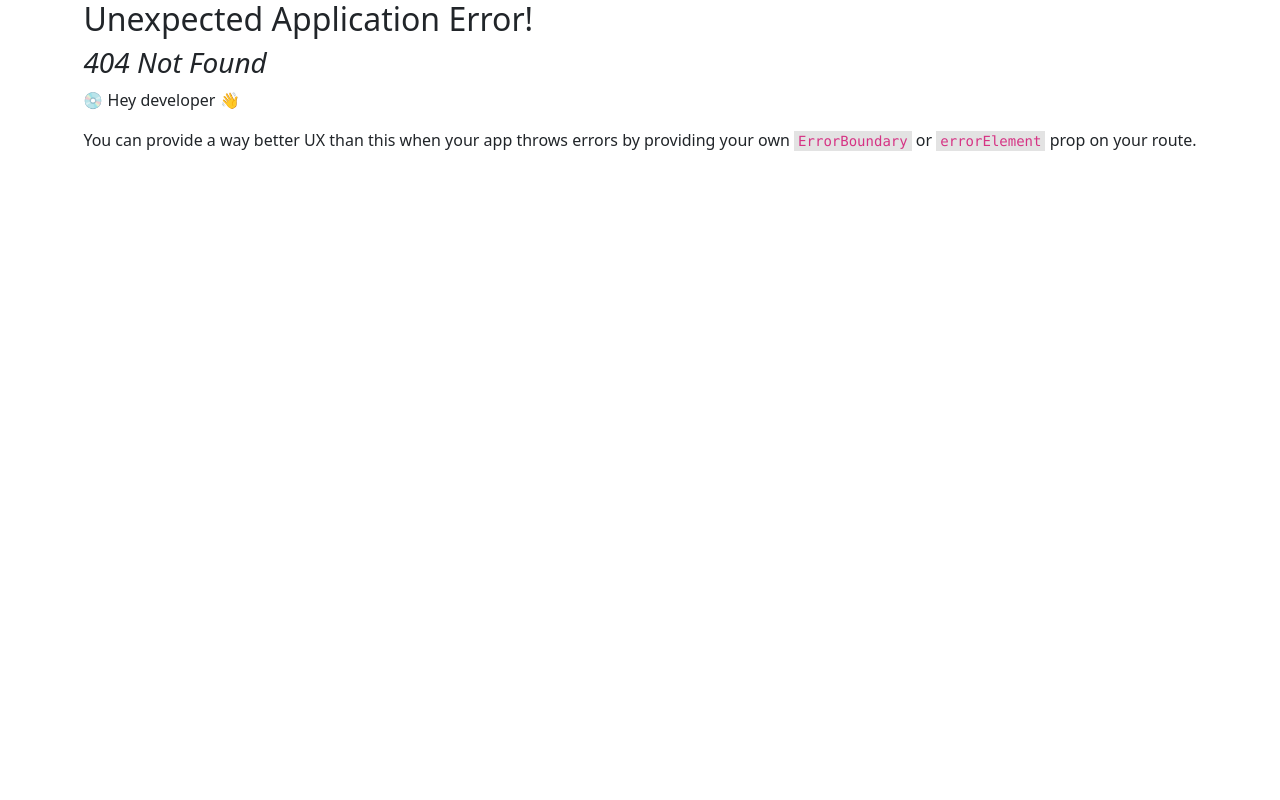
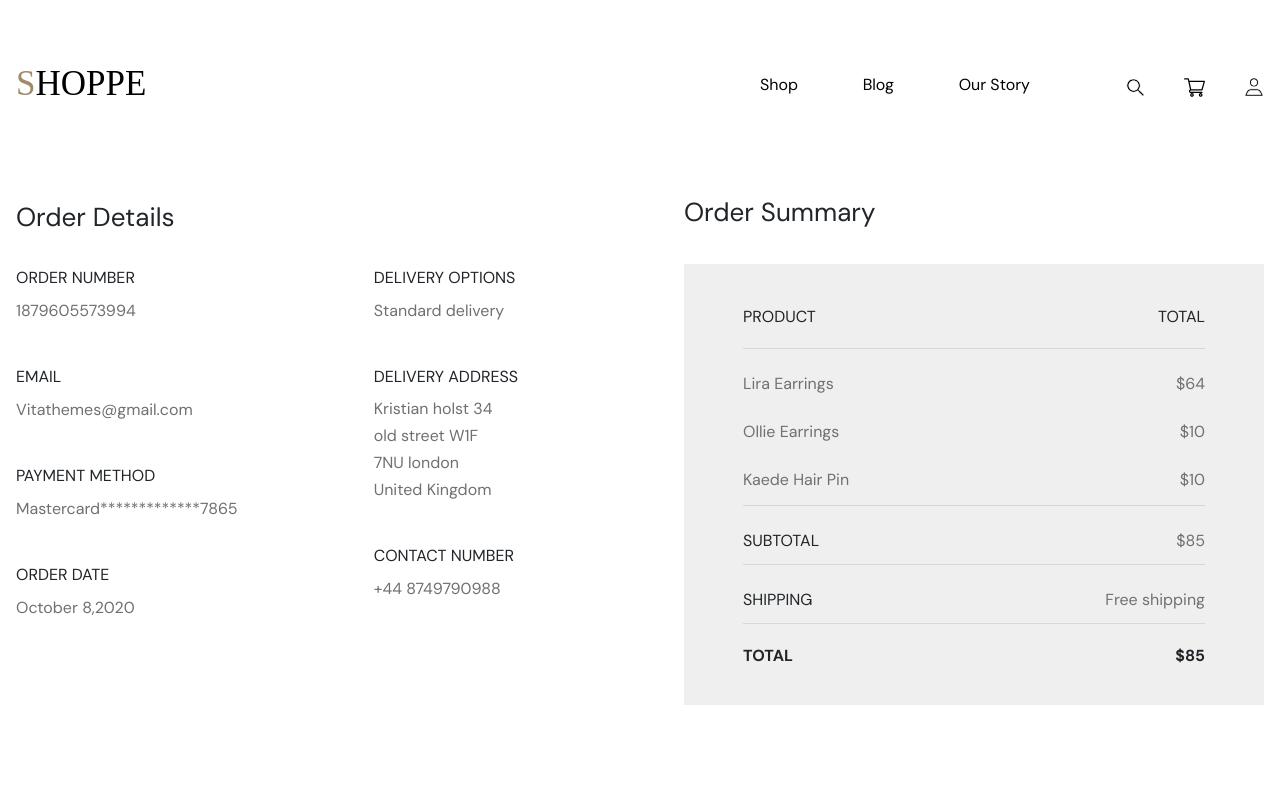
Before and after one commit to Zhafaat/client_project3, a React (Vite) app: page /viewOrder in a window 1280 px wide. Before the commit this address had no page. Shown: the top 800 px of the page. Built offline with nearby package versions, Linux system fonts and the light colour scheme; a web font is replaced by a local one.

Commit message:
feature View Order sudah selesai

```diff
--- a/src/App.css
+++ b/src/App.css
@@ -6,4 +6,5 @@
     margin-top: 64px;
     margin-bottom: 90px;
     /* background-color: aqua */
+    position: relative;
 }
--- a/src/router.jsx
+++ b/src/router.jsx
@@ -25,6 +25,7 @@ import AccountOrders from "./routes/AccountOrders"
 import AccountDownloads from "./routes/AccountDownloads"
 import AccountAddresses from "./routes/AccountAddresses"
 import AccountDetails from "./routes/AccountDetails"
+import ViewOrder from "./routes/ViewOrder"
 
 const router = createBrowserRouter([
     {
@@ -129,6 +130,10 @@ const router = createBrowserRouter([
         {
           path: "/error",
           element: <Error></Error>
+        },
+        {
+          path: "/viewOrder",
+          element: <ViewOrder></ViewOrder>
         }
       ]
     }
--- a/src/routes/AccountOrders.jsx
+++ b/src/routes/AccountOrders.jsx
@@ -21,14 +21,14 @@ export default function AccountOrders() {
                     <td>October 8,2021</td>
                     <td>Delivered</td>
                     <td>$ 105</td>
-                    <td><Link className='link' style={{color: "#A18A68"}}>View Order</Link></td>
+                    <td><Link to={"/viewOrder"} className='link' style={{color: "#A18A68"}}>View Order</Link></td>
                 </tr>
                 <tr>
                     <td>7643980998990</td>
                     <td>October 8,2021</td>
                     <td>Delivered</td>
                     <td>$ 105</td>
-                    <td><Link className='link' style={{color: "#A18A68"}}>View Order</Link></td>
+                    <td><Link to={"/viewOrder"} className='link' style={{color: "#A18A68"}}>View Order</Link></td>
 
                 </tr>
                 <tr>
@@ -36,7 +36,7 @@ export default function AccountOrders() {
                     <td>October 8,2021</td>
                     <td>Delivered</td>
                     <td>$ 105</td>
-                    <td><Link className='link' style={{color: "#A18A68"}}>View Order</Link></td>
+                    <td><Link to={"/viewOrder"} className='link' style={{color: "#A18A68"}}>View Order</Link></td>
 
                 </tr>
                 </tbody>
--- /dev/null
+++ b/src/routes/ViewOrder.css
@@ -0,0 +1,76 @@
+.viewOrder {
+    width: 1248px;
+    display: flex;
+    justify-content: space-between;
+    margin: 96px 0 253px 0;
+}
+
+.viewOrder-orderDetails{
+    height: 421px;
+    display: flex;
+    flex-direction: column;
+    justify-content: space-between;
+}
+
+.viewOrder-orderDetails-container {
+    width: 502px;
+    display: flex;
+    justify-content: space-between;
+}
+
+.viewOrder-orderDetails-left {
+    height: 357px;
+    display: flex;
+    flex-direction: column;
+    justify-content: space-between;
+}
+
+.orderDetails-left-container {
+    height: 60px;
+    display: flex;
+    flex-direction: column;
+    justify-content: space-between;
+}
+
+.viewOrder-orderDetails-right {
+    height: 338px;
+    display: flex;
+    flex-direction: column;
+    justify-content: space-between;
+}
+
+.orderDetails-left-delivery {
+    height: 140px;
+    display: flex;
+    flex-direction: column;
+    justify-content: space-between;
+}
+
+.viewOrder-orderSummary {
+    height: 505px;
+    display: flex;
+    flex-direction: column;
+    justify-content: space-between;
+}
+
+.viewOrder-orderSummary-container {
+    width: 580px;
+    height: 441px;
+    display: flex;
+    justify-content: center;
+    align-items: center;
+    background-color: #EFEFEF;
+}
+
+.viewOrder-orderSummary-list {
+    height: 363px;
+    display: flex;
+    flex-direction: column;
+    justify-content: space-between;
+}
+
+.viewOrder-orderSummary-item {
+    width: 462px;
+    display: flex;
+    justify-content: space-between;
+}
--- /dev/null
+++ b/src/routes/ViewOrder.jsx
@@ -0,0 +1,87 @@
+import './ViewOrder.css'
+
+export default function ViewOrder(){
+    return(
+        <div className="viewOrder">
+            <div className="viewOrder-orderDetails">
+                <p className='heading-2'>Order Details</p>
+                <div className="viewOrder-orderDetails-container">
+                    <div className="viewOrder-orderDetails-left">
+                        <div className="orderDetails-left-container">
+                            <p className='heading-5'>ORDER NUMBER</p>
+                            <p className='heading-5' style={{color: "#707070"}}>1879605573994</p>
+                        </div>
+                        <div className="orderDetails-left-container">
+                            <p className='heading-5'>EMAIL</p>
+                            <p className='heading-5' style={{color: "#707070"}}>Vitathemes@gmail.com</p>
+                        </div>
+                        <div className="orderDetails-left-container">
+                            <p className='heading-5'>PAYMENT METHOD</p>
+                            <p className='heading-5' style={{color: "#707070"}}>Mastercard*************7865</p>
+                        </div>
+                        <div className="orderDetails-left-container">
+                            <p className='heading-5'>ORDER DATE</p>
+                            <p className='heading-5' style={{color: "#707070"}}>October 8,2020</p>
+                        </div>
+                    </div>
+                    <div className="viewOrder-orderDetails-right">
+                        <div className="orderDetails-left-container">
+                            <p className='heading-5'>DELIVERY OPTIONS</p>
+                            <p className='heading-5' style={{color: "#707070"}}>Standard delivery</p>
+                        </div>
+                        <div className="orderDetails-left-delivery">
+                            <p className='heading-5'>DELIVERY ADDRESS</p>
+                            <div className="orderDetails-left-delivery-list">
+                                <p className='heading-5' style={{color: "#707070"}}>Kristian holst 34</p>
+                                <p className='heading-5' style={{color: "#707070"}}>old street W1F</p>
+                                <p className='heading-5' style={{color: "#707070"}}>7NU london</p>
+                                <p className='heading-5' style={{color: "#707070"}}>United Kingdom</p>
+                            </div>
+                        </div>
+
+                        <div className="orderDetails-left-container">
+                            <p className='heading-5'>CONTACT NUMBER</p>
+                            <p className='heading-5' style={{color: "#707070"}}>+44 8749790988</p>
+                        </div>
+                    </div>
+                </div>
+            </div>
+            <div className="viewOrder-orderSummary">
+                <p className='heading-2' style={{lineHeight: "25px"}}>Order Summary</p>
+                <div className="viewOrder-orderSummary-container">
+                    <div className="viewOrder-orderSummary-list">
+                        <div className="viewOrder-orderSummary-item" style={{borderBottom: "1px solid #D8D8D8", paddingBottom: "18px"}}>
+                            <p className='heading-5'>PRODUCT</p>
+                            <p className='heading-5'>TOTAL</p>
+                        </div>
+                        <div className="viewOrder-orderSummary-item">
+                            <p className='heading-5' style={{color: "#707070"}}>Lira Earrings</p>
+                            <p className='heading-5' style={{color: "#707070"}}>$64</p>
+                        </div>
+                        <div className="viewOrder-orderSummary-item">
+                            <p className='heading-5' style={{color: "#707070"}}>Ollie Earrings</p>
+                            <p className='heading-5' style={{color: "#707070"}}>$10</p>
+                        </div>
+                        <div className="viewOrder-orderSummary-item" style={{borderBottom: "1px solid #D8D8D8", paddingBottom: "12px"}}>
+                            <p className='heading-5' style={{color: "#707070"}}>Kaede Hair Pin</p>
+                            <p className='heading-5' style={{color: "#707070"}}>$10</p>
+                        </div>
+                        <div className="viewOrder-orderSummary-item" style={{borderBottom: "1px solid #D8D8D8", paddingBottom: "10px"}}>
+                            <p className='heading-5'>SUBTOTAL</p>
+                            <p className='heading-5' style={{color: "#707070"}}>$85</p>
+                        </div>
+                        <div className="viewOrder-orderSummary-item" style={{borderBottom: "1px solid #D8D8D8", paddingBottom: "10px"}}>
+                            <p className='heading-5'>SHIPPING</p>
+                            <p className='heading-5' style={{color: "#707070"}}>Free shipping</p>
+                        </div>
+                        <div className="viewOrder-orderSummary-item">
+                            <p className='body-large'>TOTAL</p>
+                            <p className='body-large'>$85</p>
+                        </div>
+                    </div>
+
+                </div>
+            </div>
+        </div>
+    )
+}
```
Also changed, not shown: src/components/ShoppingBag.jsx (added, +7 -0 lines).
